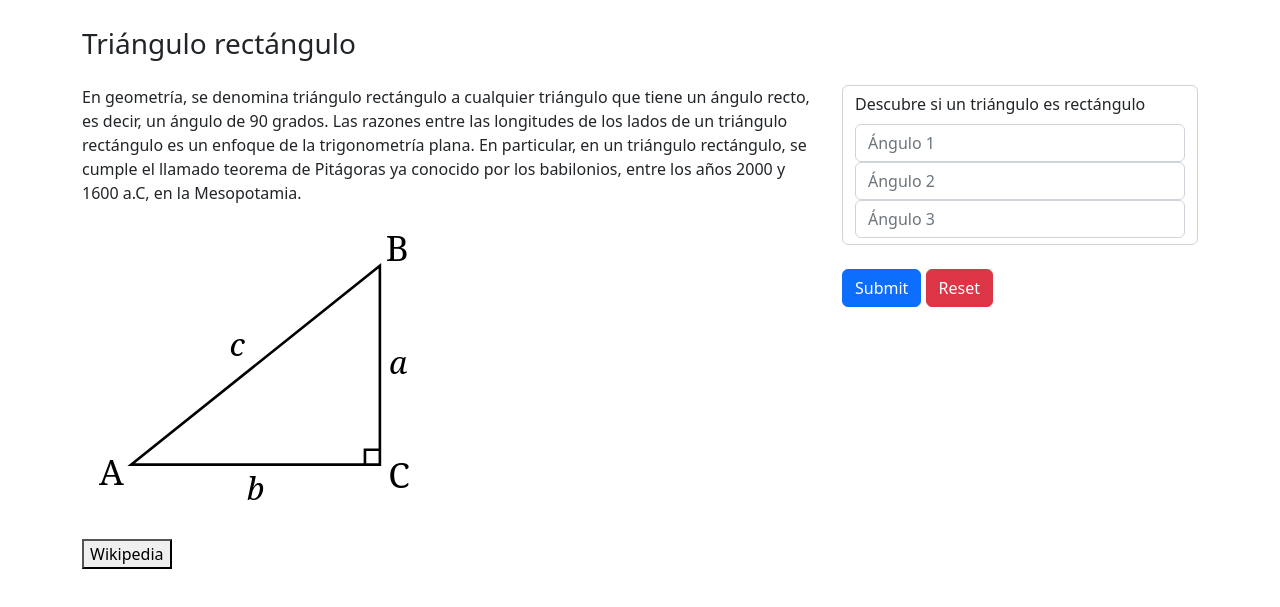
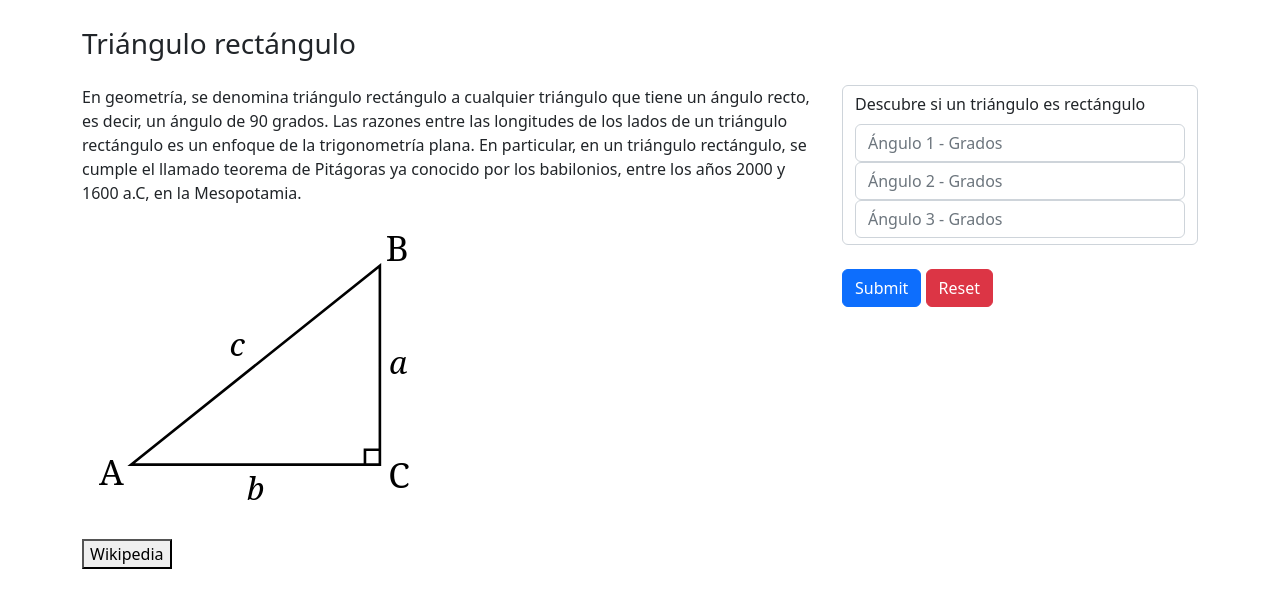
Before and after one commit to A01376622/Examen1-MSG, a website: page views/info.html in a window 1280 px wide. Shown: the part 53-660 px from the top of the page. Drawn offline with nearby package versions, Linux system fonts and the light colour scheme.

Commit message:
changes1

```diff
--- a/views/info.html
+++ b/views/info.html
@@ -31,9 +31,9 @@
                     <form method="POST" action="/examen/validacion">
                         <div class="form-control">
                             <label class="form-label">Descubre si un triángulo es rectángulo</label>
-                            <input type="text" class="form-control" placeholder="Ángulo 1" id="angle1" name="angle1">
-                            <input type="text" class="form-control" placeholder="Ángulo 2" id="angle2" name="angle2">
-                            <input type="text" class="form-control" placeholder="Ángulo 3" id="angle3" name="angle3">
+                            <input type="text" class="form-control" placeholder="Ángulo 1 - Grados" id="angle1" name="angle1">
+                            <input type="text" class="form-control" placeholder="Ángulo 2 - Grados" id="angle2" name="angle2">
+                            <input type="text" class="form-control" placeholder="Ángulo 3 - Grados" id="angle3" name="angle3">
                         </div>
                         <br>
                         <input class="btn btn-primary" type="submit">
```
